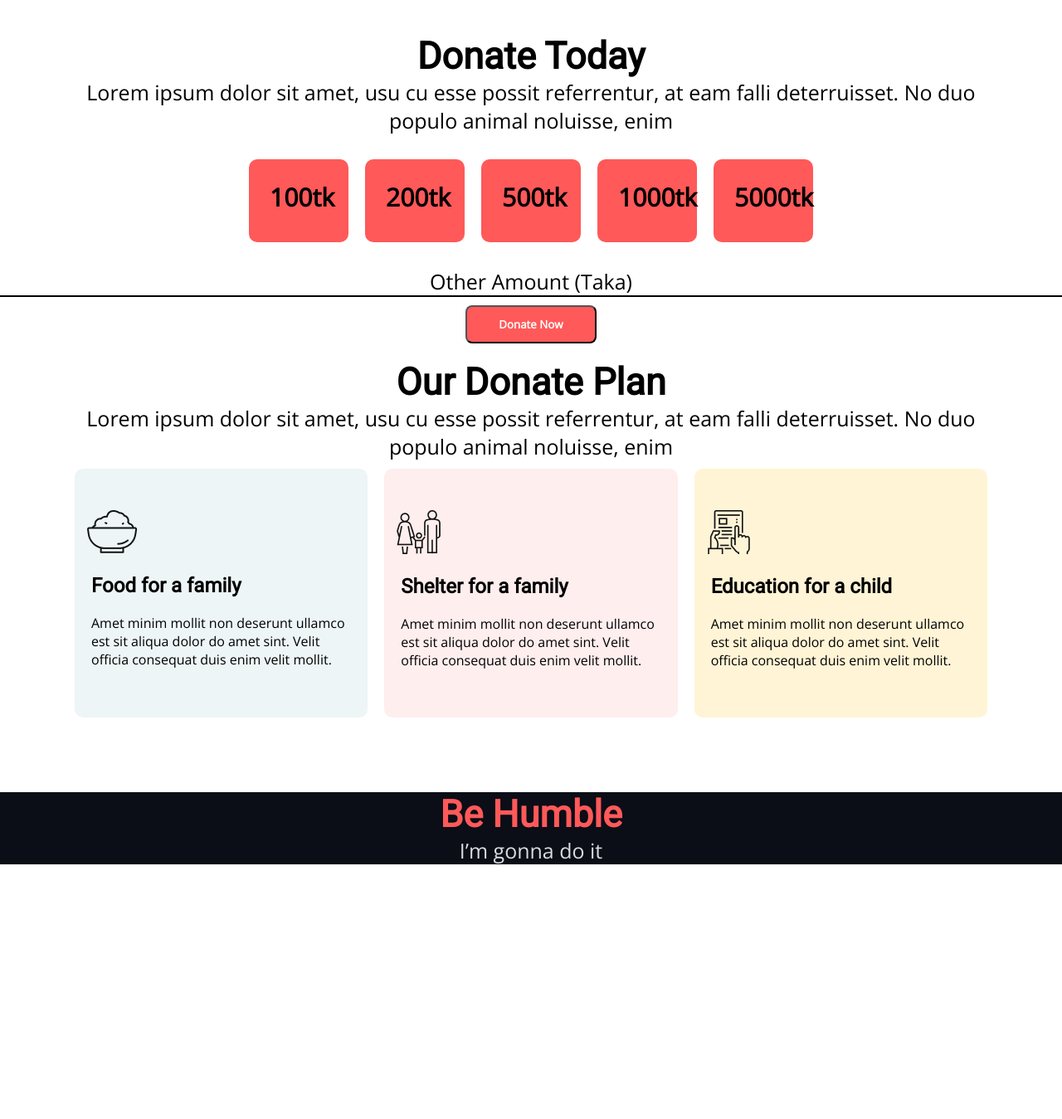
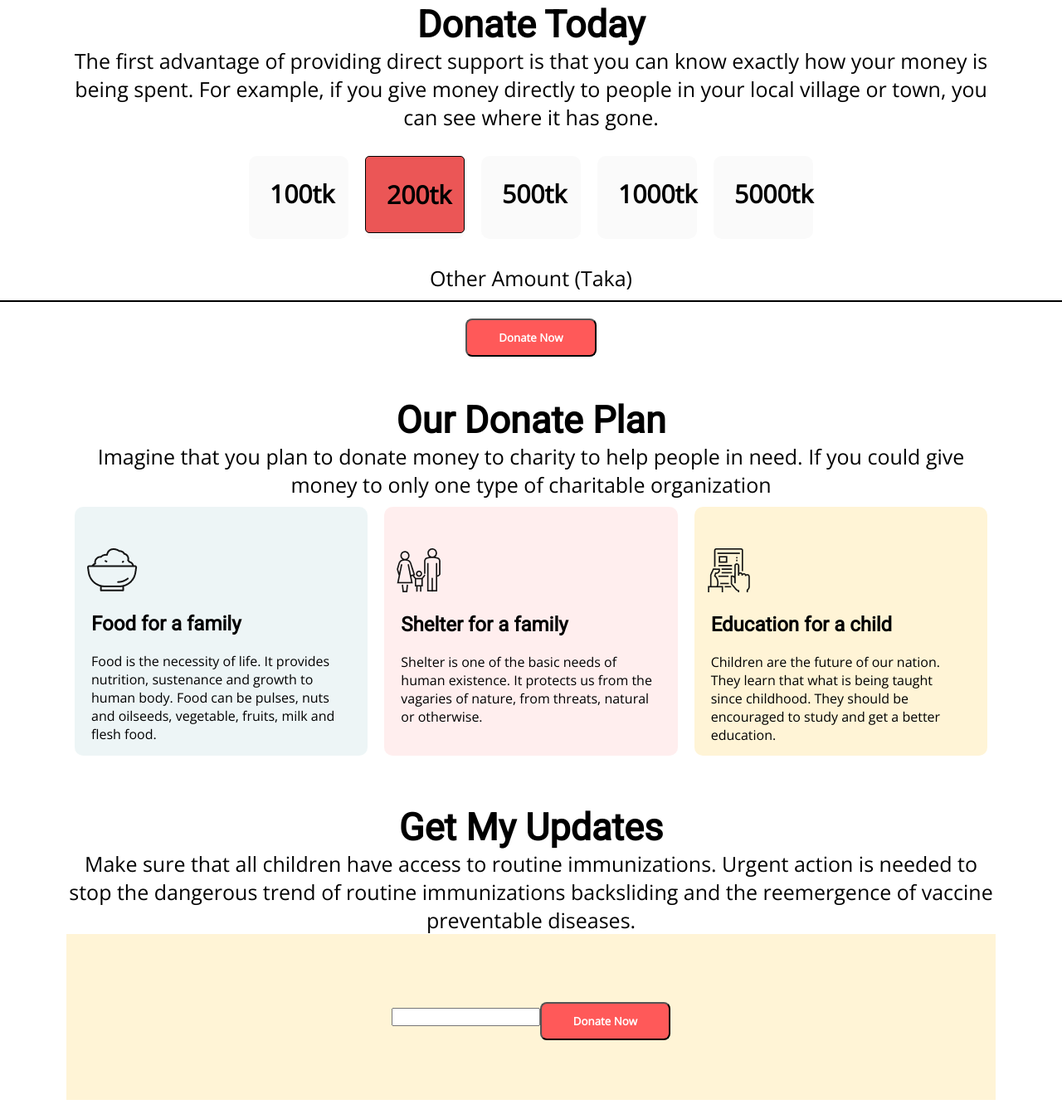
Before and after one commit to anwarul32/donate-bin, a plain HTML site: page index.html in a window 1280 px wide. Shown: the part 1111-2460 px from the top of the page at 83% size. Before the commit the page ends 2153 px from the top, so only its background shows below. Drawn offline with nearby package versions, Linux system fonts and the light colour scheme.

Commit message:
Trying to add update area

```diff
--- a/All-CSS/style.css
+++ b/All-CSS/style.css
@@ -20,7 +20,7 @@ p{
 .container{
     margin: 80px;
 }
-.buttons{
+.buttons, .input-field{
     font-family: Open Sans;
     text-decoration: none;
     background-color: #FF5959;
@@ -66,20 +66,27 @@ p{
 .donate-amounts{
     display: flex;
     flex-direction: column;
-
     align-items: center;
+    margin: 0 0 5px ;
 }
 .horizontal-line{
     border: 1px solid;
     padding: 0 700px;
+    margin: 10px 0;
 }
 .amount-boxs{
-    background-color: #FF5959;
+    background-color: #FAFAFA;
     width: 120px;
     height: 100px;
     margin:30px 10px;
     border-radius: 10px;
 
+}
+
+#active-amount{
+    background-color: #e72424c3;
+    border-radius: 5px;
+    border: 1px solid;
 }
 .amounts{
     font-size: 30px;
@@ -93,7 +100,7 @@ p{
     Donate Plan start here
 */
 .donate-plan{
-    margin: 20px 0;
+    margin: 50px 0;
 }
 .flex-content{
     display: flex;
@@ -131,6 +138,20 @@ p{
 }
 
 /*
+    Update section start here
+*/
+.inputs{
+    background-color: #FFF4D6;
+    display: flex;
+    justify-content: center;
+    align-items: center;
+    height: 200px;
+}
+.input-field{
+    border-radius: 10px;
+}
+
+/*
      Footer start here
 */
 
--- a/index.html
+++ b/index.html
@@ -8,24 +8,26 @@
     <link rel="stylesheet" href="All-CSS/style.css">
 </head>
 <body>
+
     <header id="header" class="header">
         <h1 class="home-heading">Let’s Help Those Who Are More In Need</h1>
-        <p class="home-description">Lorem ipsum dolor sit amet, usu cu esse possit referrentur, at eam falli deterruisset. No duo populo animal noluisse, enim</p>
+        <p class="home-description">We're here to help charities change the world, so our global fundraising service is free. </p>
         <button class="buttons" type="submit">Donate Now</button>
     </header>
     <main class="container">
+        <!--
+            Donate Amounts start here -->
         <section class="donate-amounts">
             <h1 class="content-heading">
                 Donate Today
             </h1>
-            <p class="content-description">Lorem ipsum dolor sit amet, usu cu esse possit referrentur, at eam falli
-            deterruisset. No duo populo animal noluisse, enim</p>
+            <p class="content-description">The first advantage of providing direct support is that you can know exactly how your money is being spent. For example, if you give money directly to people in your local village or town, you can see where it has gone.</p>
             <div class="flex-content">
                 <div class="amount-boxs">
                     <p class="amounts">100tk</p>
                 </div>
                 <div class="amount-boxs">
-                    <p class="amounts">200tk</p>
+                    <p id="active-amount" class="amounts">200tk</p>
                 </div>
                 <div class="amount-boxs">
                     <p class="amounts">500tk</p>
@@ -44,26 +46,42 @@
             <button class="buttons" type="submit">Donate Now</button>
         </section>
 
+        <!-- Donate Plan start here -->
+
         <section class="donate-plan">
             <h1 class="content-heading">Our Donate Plan</h1>
-            <p class="content-description">Lorem ipsum dolor sit amet, usu cu esse possit referrentur, at eam falli deterruisset. No duo populo animal noluisse, enim</p>
+            <p class="content-description">Imagine that you plan to donate money to charity to help people in need. If you could give money to only one type of charitable organization</p>
             <div class="flex-content">
                 <div class="foods">
                     <img src="icons/food.png" alt="">
                     <h1 class="foods-heading flex-heading">Food for a family</h1>
-                    <p class="flex-description">Amet minim mollit non deserunt ullamco est sit aliqua dolor do amet sint. Velit officia consequat duis enim velit mollit.</p>
+                    <p class="flex-description">Food is the necessity of life. It provides nutrition, sustenance and growth to human body. Food can be pulses, nuts and oilseeds, vegetable, fruits, milk and flesh food.</p>
                 </div>
                 <div class="shelter">
                     <img src="icons/shelter.png" alt="">
                     <h1 class="shelter-heading flex-heading">Shelter for a family</h1>
-                    <p class="flex-description">Amet minim mollit non deserunt ullamco est sit aliqua dolor do amet sint. Velit officia consequat duis enim velit mollit.</p>
+                    <p class="flex-description">Shelter is one of the basic needs of human existence. It protects us from the vagaries of nature, from threats, natural or otherwise. </p>
                 </div>
                 <div class="education">
                     <img src="icons/Frame-1.png" alt="">
                     <h1 class="education-heading flex-heading">Education for a child</h1>
-                    <p class="flex-description">Amet minim mollit non deserunt ullamco est sit aliqua dolor do amet sint. Velit officia consequat duis enim velit mollit.</p>
+                    <p class="flex-description">Children are the future of our nation. They learn that what is being taught since childhood. They should be encouraged to study and get a better education.</p>
                 </div>
             </div>
+        </section>
+
+        <!-- Update start here -->
+
+        <section class="updates">
+            <h1 class="content-heading">
+                Get My Updates
+            </h1>
+            <p class="content-description">Make sure that all children have access to routine immunizations. Urgent action is needed to stop the dangerous trend of routine immunizations backsliding and the reemergence of vaccine preventable diseases.</p>
+            <div class="inputs">
+                <input type="text">
+                <button class="buttons" type="submit">Donate Now</button>
+            </div>
+
         </section>
     </main>
 
```
